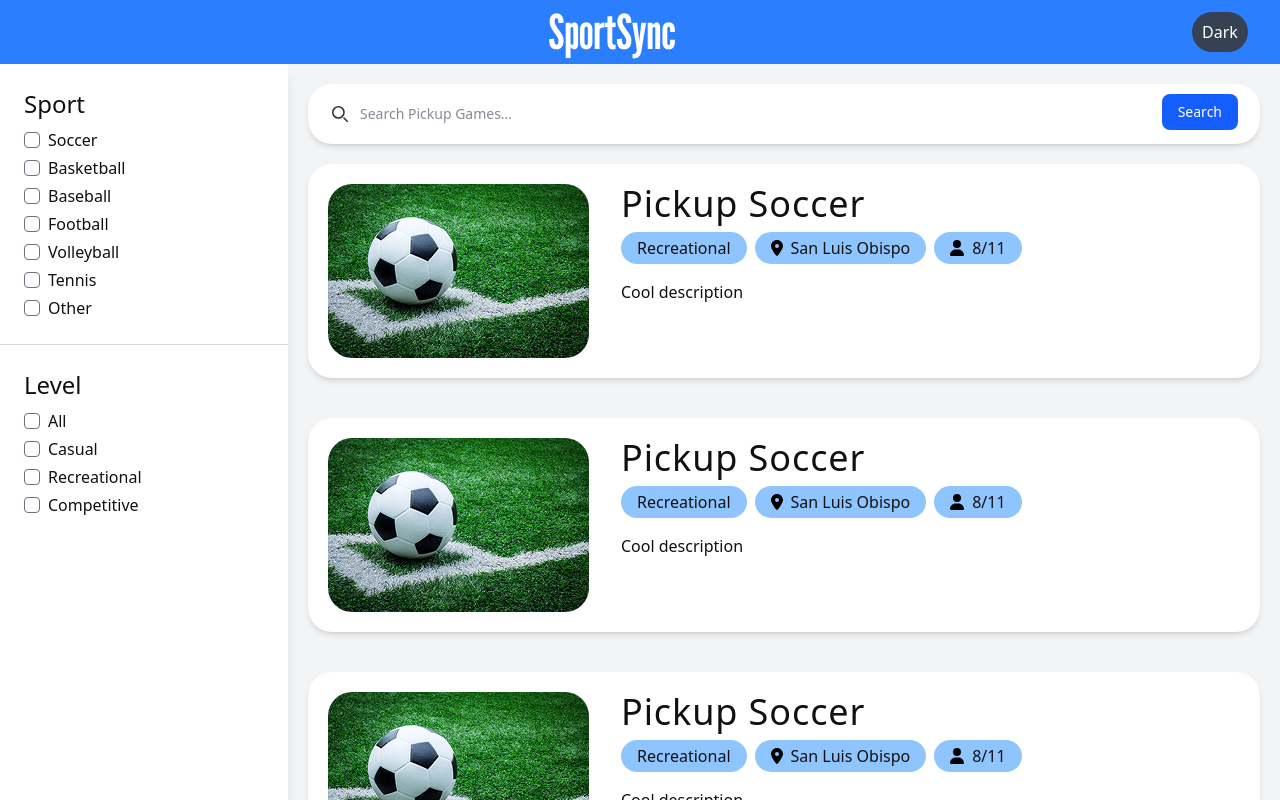
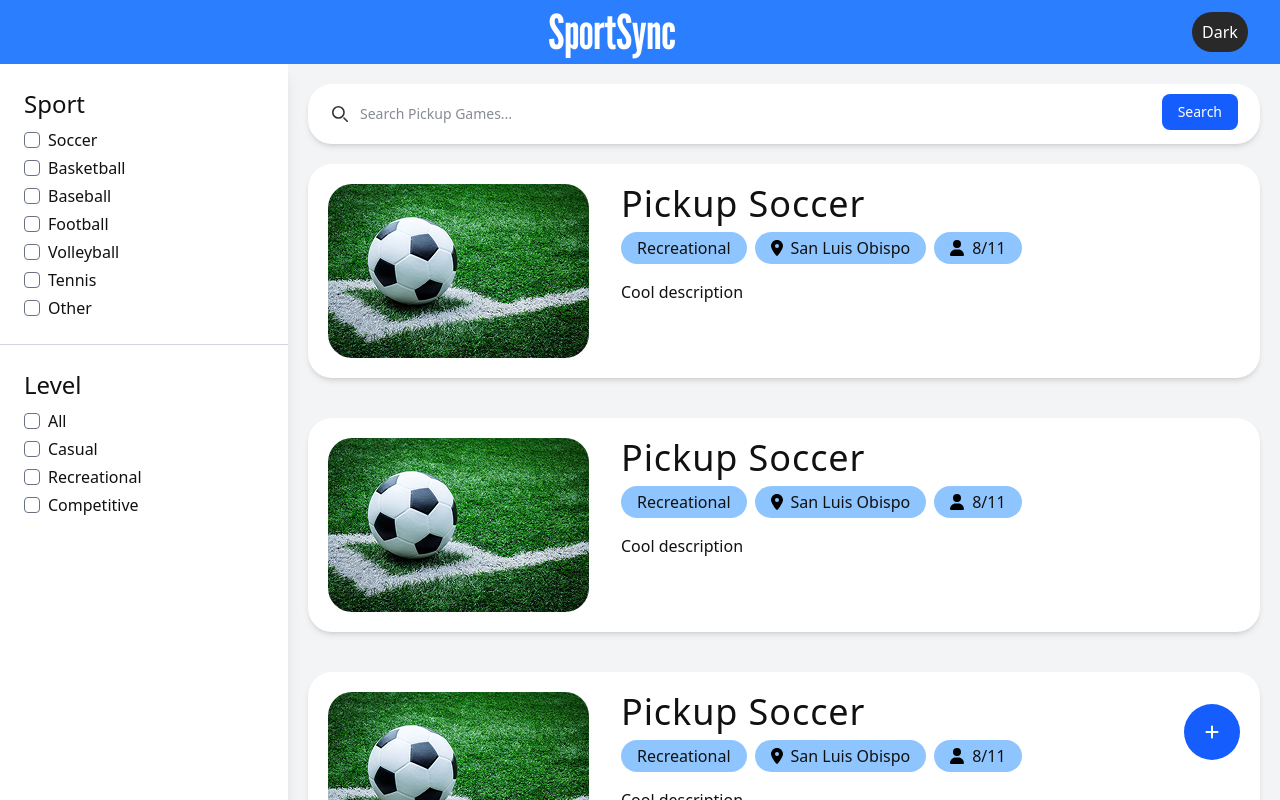
Before and after one commit to KallosP/csc437-asmts-project, a React (Vite) app in the folder packages/project-frontend/: page / in a window 1280 px wide. Shown: the top 800 px of the page. Built offline with nearby package versions, Linux system fonts and the light colour scheme.

Commit message:
created add game button

```diff
--- a/packages/project-frontend/src/App.jsx
+++ b/packages/project-frontend/src/App.jsx
@@ -13,11 +13,19 @@ function App() {
 
 	function toggleDarkMode() {
 		setDarkMode(!darkMode)
+		localStorage.setItem('darkMode', JSON.stringify(!darkMode))
 	}
 
 	return (
-		<div className={`flex ${darkMode ? 'dark' : ''} flex-col h-screen`}>
-			<TopBar handleMenuClick={() => handleMenuClick()} darkMode={darkMode} toggleDarkMode={() => toggleDarkMode()} />
+		<div
+			className={`flex ${
+				localStorage.getItem('darkMode') === 'true' ? 'dark' : ''
+			} flex-col h-screen`}>
+			<TopBar
+				handleMenuClick={() => handleMenuClick()}
+				darkMode={darkMode}
+				toggleDarkMode={() => toggleDarkMode()}
+			/>
 			<SearchPage openLeftSidebar={openLeftSidebar} />
 		</div>
 	)
--- a/packages/project-frontend/src/components/TopBar.jsx
+++ b/packages/project-frontend/src/components/TopBar.jsx
@@ -21,7 +21,7 @@ export default function TopBar({ handleMenuClick, darkMode, toggleDarkMode }) {
 			<button
 				onClick={toggleDarkMode}
 				className="w-14 h-10 cursor-pointer dark:bg-dark-toggle-button dark:text-dark-toggle-button-text bg-toggle-button text-toggle-button-text rounded-full transition-all duration-300">
-				{darkMode ? 'Light' : 'Dark'}
+				{localStorage.getItem('darkMode') === 'true' ? 'Light' : 'Dark'}
 			</button>
 		</div>
 	)
--- a/packages/project-frontend/src/index.css
+++ b/packages/project-frontend/src/index.css
@@ -28,7 +28,7 @@
 	--color-hamburger: #fff;
 	--color-hamburger-hover: var(--color-blue-600);
 	/* Toggle Button */
-	--color-toggle-button: var(--color-gray-700);
+	--color-toggle-button: #292929;
 	--color-toggle-button-text: #fff;
 	--color-toggle-button-hover: var(--color-gray-800);
 	/* Misc */
--- a/packages/project-frontend/src/pages/SearchPage.jsx
+++ b/packages/project-frontend/src/pages/SearchPage.jsx
@@ -3,6 +3,8 @@ import GameCard from '../components/GameCard'
 import SoccerBall from '../assets/soccer-ball.png'
 import SearchBar from '../components/SearchBar'
 import LeftSidebar from '../components/LeftSidebar'
+import { FontAwesomeIcon } from '@fortawesome/react-fontawesome'
+import { faPlus } from '@fortawesome/free-solid-svg-icons'
 
 export default function SearchPage({openLeftSidebar}) {
 	return (
@@ -30,6 +32,10 @@ export default function SearchPage({openLeftSidebar}) {
 							))}
 					</ul>
 				</div>
+				{/* Add Game */}
+				<button className="fixed cursor-pointer transition-all duration-300 lg:bottom-10 lg:right-10 bottom-5 right-5 bg-button-background hover:bg-button-hover focus:bg-button-focus dark:bg-dark-button-background dark:hover:bg-dark-button-hover dark:focus:bg-dark-button-focus text-button-text font-bold rounded-full py-4 px-4 rounded">
+					<FontAwesomeIcon icon={faPlus} className="w-6"/>
+				</button>
 			</div>
 		</>
 	)
```
